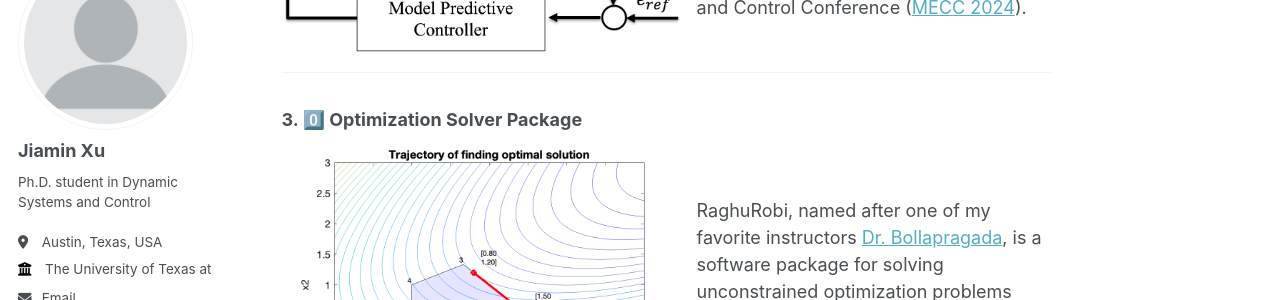
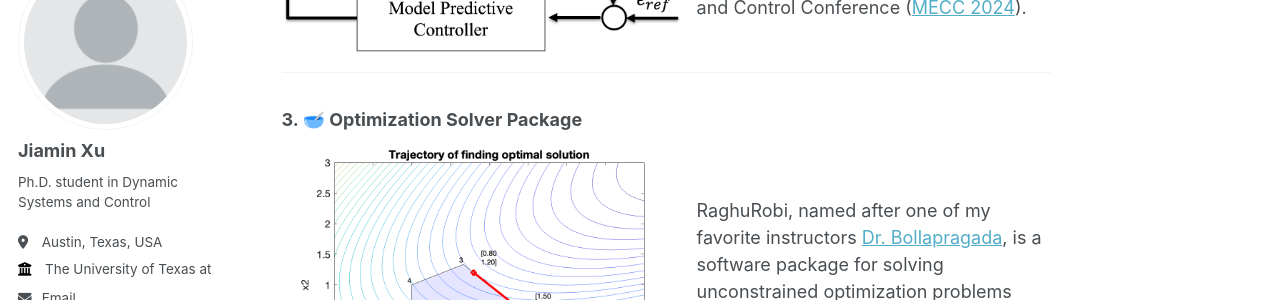
Before and after one commit to Jiaminx7/Website, a Jekyll site: the page built from _pages/about.md, in a window 1280 px wide and 900 px high, scrolled down 3301 px. Shown: the part 151-451 px from the top of the window. Built offline with Jekyll 4.4.1, drawn with Linux system fonts in a browser that asks for light colours; some web fonts are replaced; some of the changed text lies outside the part shown.

Commit message:
Update about.md

```diff
--- a/_pages/about.md
+++ b/_pages/about.md
@@ -17,7 +17,8 @@ My research centers on the integration of advanced physics-based and machine lea
 <h2 id="projects"> 📚 Projects </h2>
 
 <!-- Table of Contents for Projects -->
-<p>Jump to: <a href="#event-detection">🔔 Fault Diagnosis</a> | <a href="#directional-drilling">⛽️ Directional Drilling</a> | <a href="#optimization"> 0️⃣ Optimization</a> | <a href="#flow-structure-interaction"> 🌊 Turbulence</a> | <a href="#vehicle-engineering">🚗 Vehicles</a></p>
+<p>Jump to:
+  <br><a href="#event-detection">🔔 Fault Diagnosis</a> | <a href="#directional-drilling">⛽️ Directional Drilling</a> | <a href="#optimization"> 🥣 Optimization</a> | <a href="#flow-structure-interaction"> 🌊 Turbulence</a> | <a href="#vehicle-engineering">🚗 Vehicles</a></p>
 
 <!-- Begin Projects Content -->
 <h3 id="event-detection">1. 🔔 Event Detection System for Drilling</h3>
@@ -96,7 +97,7 @@ My research centers on the integration of advanced physics-based and machine lea
 </div>
 <hr>
 
-<h3 id="optimization">3. 0️⃣ Optimization Solver Package</h3>
+<h3 id="optimization">3. 🥣 Optimization Solver Package</h3>
 <div style="display: flex; align-items: center; margin-bottom: 20px;">
     <img src="https://jiaminx7.github.io/Website/images/optimization.png" alt="Optimization" style="margin-right: 15px; width: 400px;">
     <p>RaghuRobi, named after one of my favorite instructors <a href="https://oden.utexas.edu/people/directory/Raghu-Bollapragada/" target="_blank">Dr. Bollapragada</a>, is a software package for solving unconstrained optimization problems with methods such as Gradient Descent, Newton-CG, and BFGS.
```
